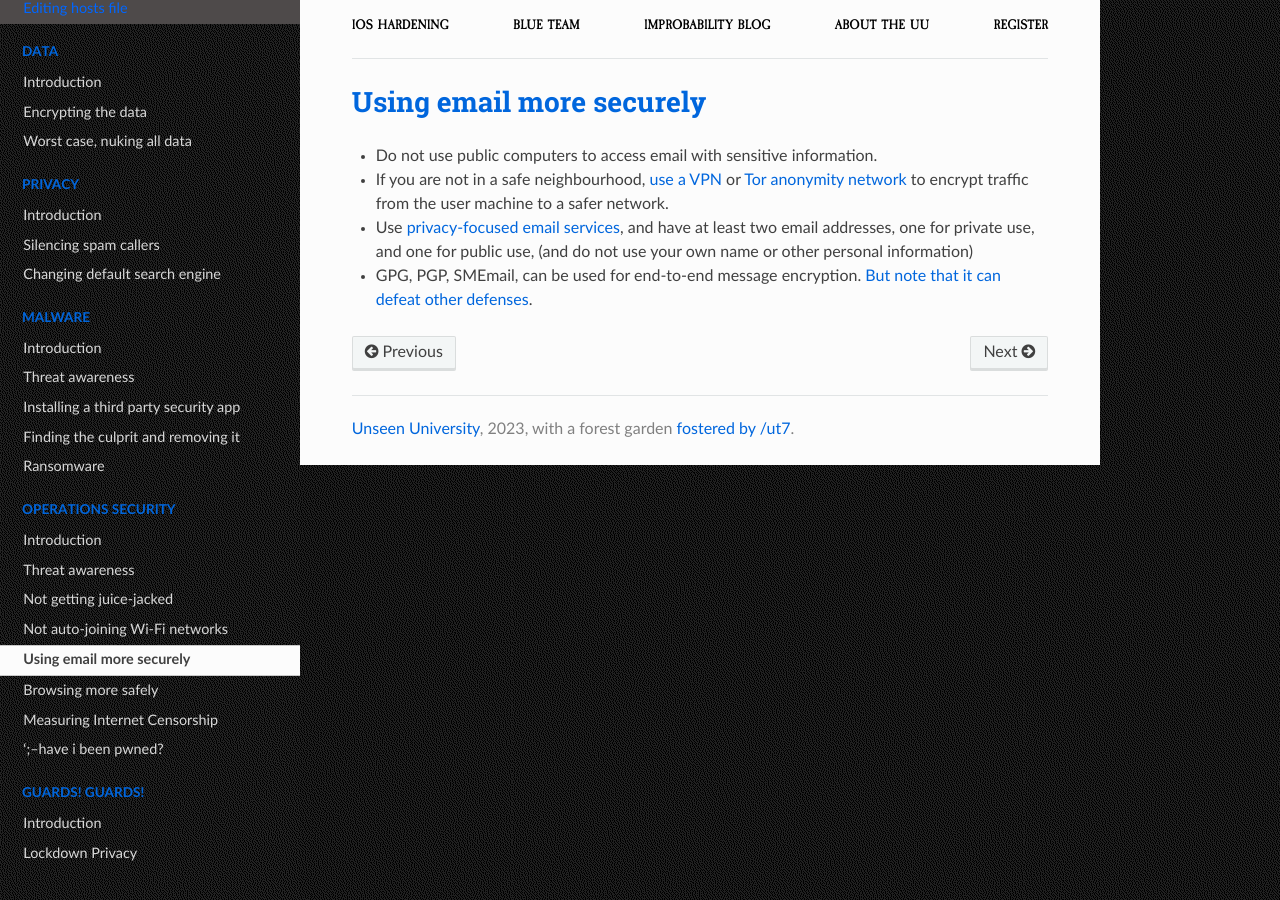
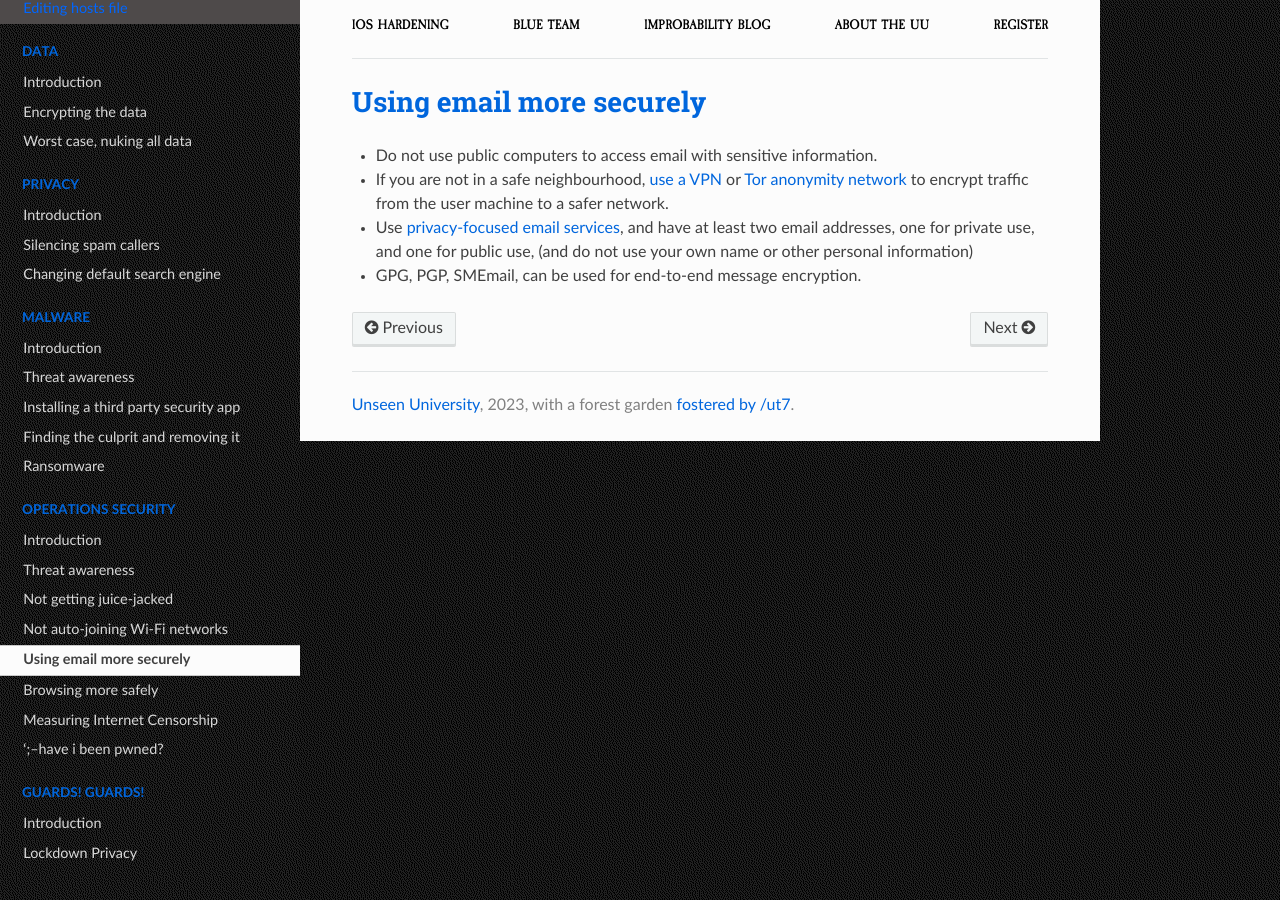
Before and after one commit to tymyrddin/blue-ios, a Sphinx documentation site: the page built from source/docs/opsec/email-use.md, in a window 1280 px wide. Built offline with Sphinx 7.4.7 and the Read the Docs theme 2.0.0, drawn with Linux system fonts in a browser that asks for light colours.

Commit message:
correction

```diff
--- a/source/docs/opsec/email-use.md
+++ b/source/docs/opsec/email-use.md
@@ -4,4 +4,4 @@
 * If you are not in a safe neighbourhood, [use a VPN](../services/vpn.md) or [Tor anonymity network](../services/tor-proxy.md) to encrypt traffic
 from the user machine to a safer network.
 * Use [privacy-focused email services](../services/email-services.md), and have at least two email addresses, one for private use, and one for public use,  (and do not use your own name or other personal information)
-* GPG, PGP, SMEmail, can be used for end-to-end message encryption. [But note that it can defeat other defenses](https://pap.tymyrddin.dev/docs/prevention/encryption).
+* GPG, PGP, SMEmail, can be used for end-to-end message encryption.
```
